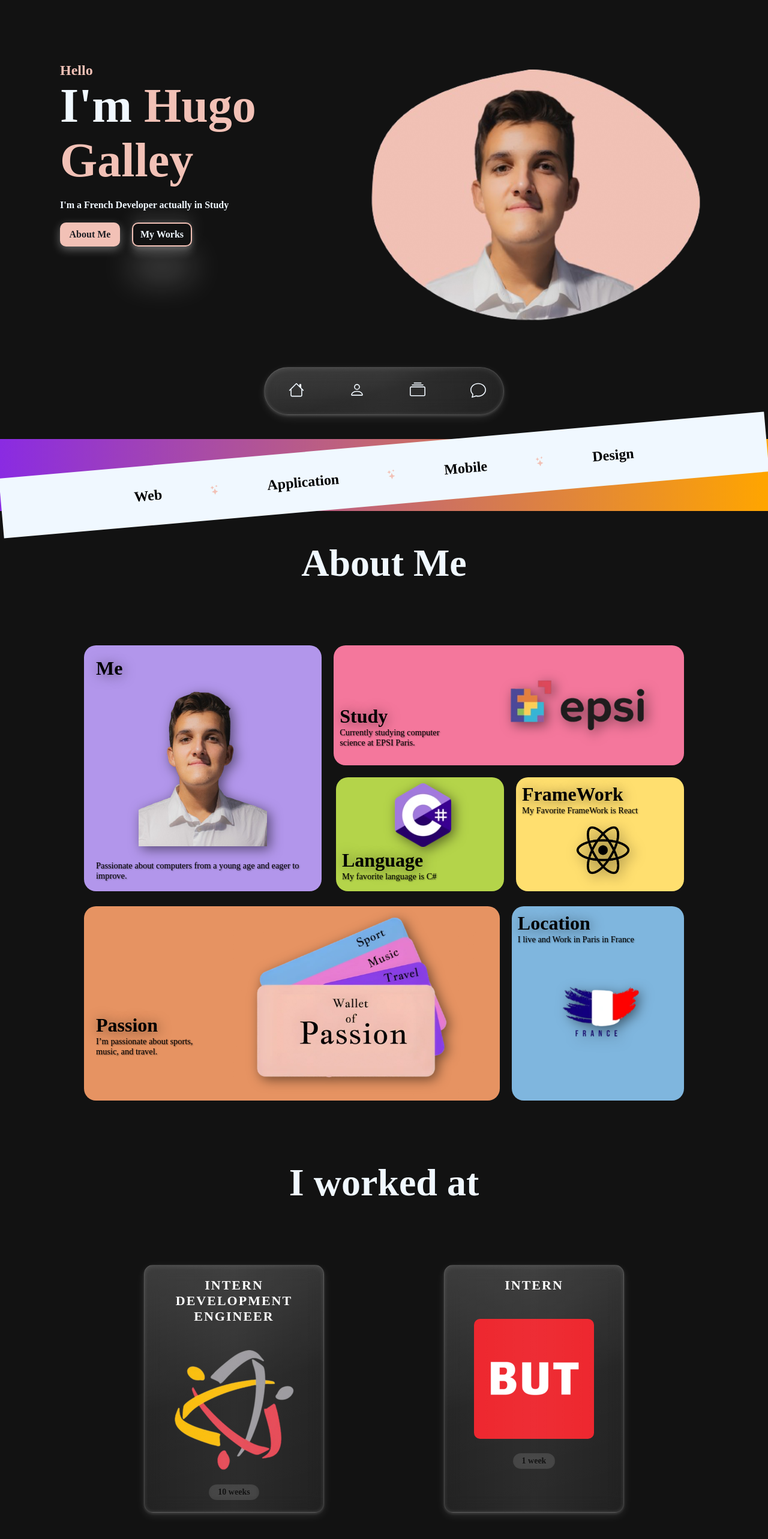
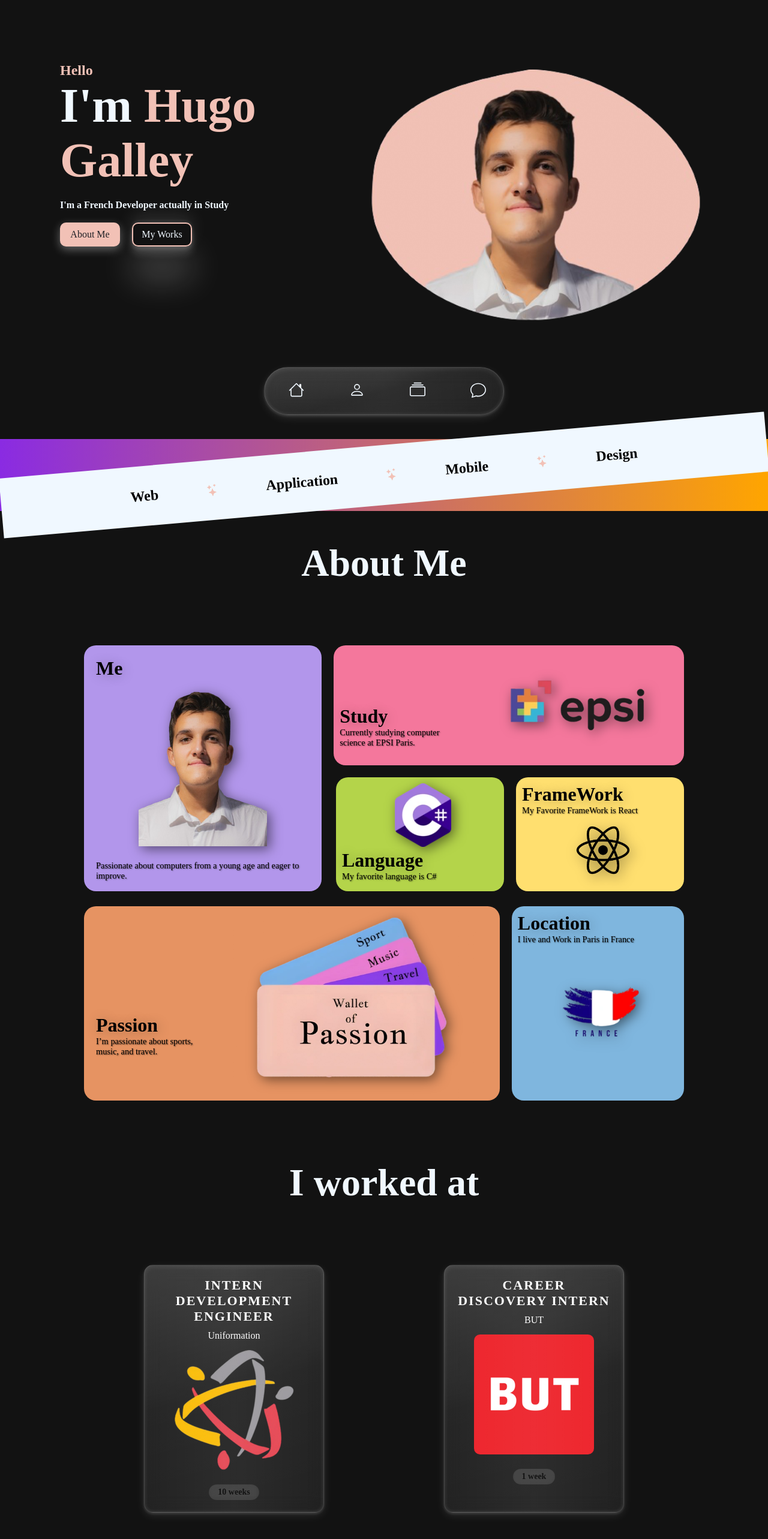
Before and after one commit to Hugo-Galley/portfolio, a React (Create React App) app: page / in a window 1280 px wide. Shown: the part 68-2634 px from the top of the page at 60% size. Built offline with nearby package versions, Linux system fonts and the light colour scheme; a web font is replaced by a local one.

Commit message:
MAJ robots.txt + coorection Visuelle

```diff
--- a/public/index.html
+++ b/public/index.html
@@ -4,7 +4,7 @@
     <meta charset="utf-8" />
     <link rel="preconnect" href="https://fonts.googleapis.com">
     <link rel="preconnect" href="https://fonts.gstatic.com" crossorigin>
-    <link href="https://fonts.googleapis.com/css2?family=Faculty+Glyphic&family=Playfair+Display:ital,wght@0,400..900;1,400..900&display=swap" rel="stylesheet">
+    <link href="https://fonts.googleapis.com/css2?family=Faculty+Glyphic&family=Playfair+Display:ital,wght@0,400..900;1,400..900&display=swap" rel="stylesheet" >
     <link rel="icon" href="%PUBLIC_URL%/logo.ico" />
     <meta name="viewport" content="width=device-width, initial-scale=1" />
     <meta name="theme-color" content="#000000" />
--- a/src/App.js
+++ b/src/App.js
@@ -114,7 +114,7 @@ function App() {
                 <h1>I worked at</h1>
                 <div className='work-app-container'>
                     <CardWork nom={"Intern Development Engineer"} duré={"10 weeks"} boite={"Uniformation"} img={unif}/>
-                    <CardWork nom={"Intern"} duré={"1 week"} boite={"BUT"} img={but}/>
+                    <CardWork nom={"Career discovery intern"} duré={"1 week"} boite={"BUT"} img={but}/>
                 </div>
                 <h1 id="Projects">My Projects</h1>
                 <div className="grid-project">
--- a/src/Styles/Bento.css
+++ b/src/Styles/Bento.css
@@ -37,7 +37,7 @@
     font-size: 2em;
     font-weight:800 ;
     color: black;
-    text-shadow: 2px 2px 20px rgba(0, 0, 0, 0.5);
+    text-shadow: 2px 2px 20px rgba(0, 0, 0, 0.25);
 }
 .verticale-desc{
     text-align:start;
--- a/src/Styles/CardWork.css
+++ b/src/Styles/CardWork.css
@@ -22,6 +22,7 @@
     margin-right: 100px;
     margin-left: 100px;
     color: black;
+    justify-content: space-around;
   }
   .work-container::after {
     content: '';
@@ -60,7 +61,7 @@
   }
 
   .work-boite {
-    color: #0000;
+    color: #ffff;
     font-size: 16px;
     margin: 5px 0;
     font-weight: 500;
--- a/src/Styles/Herro.css
+++ b/src/Styles/Herro.css
@@ -107,6 +107,7 @@
     text-align: center;
     justify-content: center;
     box-shadow: rgba(255, 255, 255, 0.35) 0px 5px 15px;
+    font-weight: 300;
   }
 
   #herro-button2 {
@@ -127,6 +128,7 @@
                 rgba(255, 255, 255, 0.12) 0px 4px 6px,
                 rgba(255, 255, 255, 0.17) 0px 12px 13px,
                 rgba(255, 255, 255, 0.09) 0px -3px 5px;
+    font-weight: 300;
   }
 
   strong {
--- a/src/Styles/PagesProjects.css
+++ b/src/Styles/PagesProjects.css
@@ -30,7 +30,7 @@
 }
 .pages-info-prc{
     margin-top: px;
-    text-shadow: 2px 2px 20px rgba(255, 255, 255, 0.5);
+    text-shadow: 3px 1px 10px rgba(255, 255, 255, 0.2);
 }
 .projects-nom{
     margin-bottom:20px ;
@@ -42,7 +42,7 @@
     font-weight: 400;
 }
 .projects-desc{
-    text-shadow: 2px 2px 20px rgba(255, 255, 255, 0.5);
+    text-shadow: 3px 1px 10px rgba(255, 255, 255, 0.2);
     width: 90%;
     margin-top: 50px;
 }
@@ -84,7 +84,8 @@
     text-align: center;
     justify-content: center;
     background-color: transparent;
-    box-shadow: rgba(255, 255, 255, 0.25) 0px 54px 55px, rgba(255, 255, 255, 0.12) 0px -12px 30px, rgba(255, 255, 255, 0.12) 0px 4px 6px, rgba(255, 255, 255, 0.17) 0px 12px 13px, rgba(255, 255, 255, 0.09) 0px -3px 5px;
+    box-shadow: rgba(255, 255, 255, 0.07) 0px 1px 2px, rgba(255, 255, 255, 0.07) 0px 2px 4px, rgba(255, 255, 255, 0.07) 0px 4px 8px, rgba(255, 255, 255, 0.07) 0px 8px 16px, rgba(255, 255, 255, 0.07) 0px 16px 32px, rgba(255, 255, 255, 0.07) 0px 32px 64px;
+    margin-top: 30px;
 }
 @media (max-width: 1200px) {
 
--- a/src/components/aptitudeBar.jsx
+++ b/src/components/aptitudeBar.jsx
@@ -6,15 +6,15 @@ export default function AptitudeBar(){
         <div className='backgroundBar'>
             <div className='bar'>
                 <p className='bar-items'>Web</p>
-                <svg className='bar-items' xmlns="http://www.w3.org/2000/svg" width="16" height="16" fill="#F2C1B6"  viewBox="0 0 16 16">
+                <svg className='bar-items' xmlns="http://www.w3.org/2000/svg" width="20" height="20" fill="#F2C1B6"  viewBox="0 0 16 16">
                     <path d="M7.657 6.247c.11-.33.576-.33.686 0l.645 1.937a2.89 2.89 0 0 0 1.829 1.828l1.936.645c.33.11.33.576 0 .686l-1.937.645a2.89 2.89 0 0 0-1.828 1.829l-.645 1.936a.361.361 0 0 1-.686 0l-.645-1.937a2.89 2.89 0 0 0-1.828-1.828l-1.937-.645a.361.361 0 0 1 0-.686l1.937-.645a2.89 2.89 0 0 0 1.828-1.828zM3.794 1.148a.217.217 0 0 1 .412 0l.387 1.162c.173.518.579.924 1.097 1.097l1.162.387a.217.217 0 0 1 0 .412l-1.162.387A1.73 1.73 0 0 0 4.593 5.69l-.387 1.162a.217.217 0 0 1-.412 0L3.407 5.69A1.73 1.73 0 0 0 2.31 4.593l-1.162-.387a.217.217 0 0 1 0-.412l1.162-.387A1.73 1.73 0 0 0 3.407 2.31zM10.863.099a.145.145 0 0 1 .274 0l.258.774c.115.346.386.617.732.732l.774.258a.145.145 0 0 1 0 .274l-.774.258a1.16 1.16 0 0 0-.732.732l-.258.774a.145.145 0 0 1-.274 0l-.258-.774a1.16 1.16 0 0 0-.732-.732L9.1 2.137a.145.145 0 0 1 0-.274l.774-.258c.346-.115.617-.386.732-.732z"/>
                 </svg>
                 <p className='bar-items'>Application</p>
-                <svg className='bar-items' xmlns="http://www.w3.org/2000/svg" width="16" height="16" fill="#F2C1B6"  viewBox="0 0 16 16">
+                <svg className='bar-items' xmlns="http://www.w3.org/2000/svg" width="20" height="20" fill="#F2C1B6"  viewBox="0 0 16 16">
                     <path d="M7.657 6.247c.11-.33.576-.33.686 0l.645 1.937a2.89 2.89 0 0 0 1.829 1.828l1.936.645c.33.11.33.576 0 .686l-1.937.645a2.89 2.89 0 0 0-1.828 1.829l-.645 1.936a.361.361 0 0 1-.686 0l-.645-1.937a2.89 2.89 0 0 0-1.828-1.828l-1.937-.645a.361.361 0 0 1 0-.686l1.937-.645a2.89 2.89 0 0 0 1.828-1.828zM3.794 1.148a.217.217 0 0 1 .412 0l.387 1.162c.173.518.579.924 1.097 1.097l1.162.387a.217.217 0 0 1 0 .412l-1.162.387A1.73 1.73 0 0 0 4.593 5.69l-.387 1.162a.217.217 0 0 1-.412 0L3.407 5.69A1.73 1.73 0 0 0 2.31 4.593l-1.162-.387a.217.217 0 0 1 0-.412l1.162-.387A1.73 1.73 0 0 0 3.407 2.31zM10.863.099a.145.145 0 0 1 .274 0l.258.774c.115.346.386.617.732.732l.774.258a.145.145 0 0 1 0 .274l-.774.258a1.16 1.16 0 0 0-.732.732l-.258.774a.145.145 0 0 1-.274 0l-.258-.774a1.16 1.16 0 0 0-.732-.732L9.1 2.137a.145.145 0 0 1 0-.274l.774-.258c.346-.115.617-.386.732-.732z"/>
                 </svg>
                 <p className='bar-items'>Mobile</p>
-                <svg className='bar-items' xmlns="http://www.w3.org/2000/svg" width="16" height="16" fill="#F2C1B6"  viewBox="0 0 16 16">
+                <svg className='bar-items' xmlns="http://www.w3.org/2000/svg" width="20" height="20" fill="#F2C1B6"  viewBox="0 0 16 16">
                     <path d="M7.657 6.247c.11-.33.576-.33.686 0l.645 1.937a2.89 2.89 0 0 0 1.829 1.828l1.936.645c.33.11.33.576 0 .686l-1.937.645a2.89 2.89 0 0 0-1.828 1.829l-.645 1.936a.361.361 0 0 1-.686 0l-.645-1.937a2.89 2.89 0 0 0-1.828-1.828l-1.937-.645a.361.361 0 0 1 0-.686l1.937-.645a2.89 2.89 0 0 0 1.828-1.828zM3.794 1.148a.217.217 0 0 1 .412 0l.387 1.162c.173.518.579.924 1.097 1.097l1.162.387a.217.217 0 0 1 0 .412l-1.162.387A1.73 1.73 0 0 0 4.593 5.69l-.387 1.162a.217.217 0 0 1-.412 0L3.407 5.69A1.73 1.73 0 0 0 2.31 4.593l-1.162-.387a.217.217 0 0 1 0-.412l1.162-.387A1.73 1.73 0 0 0 3.407 2.31zM10.863.099a.145.145 0 0 1 .274 0l.258.774c.115.346.386.617.732.732l.774.258a.145.145 0 0 1 0 .274l-.774.258a1.16 1.16 0 0 0-.732.732l-.258.774a.145.145 0 0 1-.274 0l-.258-.774a1.16 1.16 0 0 0-.732-.732L9.1 2.137a.145.145 0 0 1 0-.274l.774-.258c.346-.115.617-.386.732-.732z"/>
                 </svg>
                 <p className='bar-items'>Design</p>
```
Also changed, not shown: public/robots.txt.
